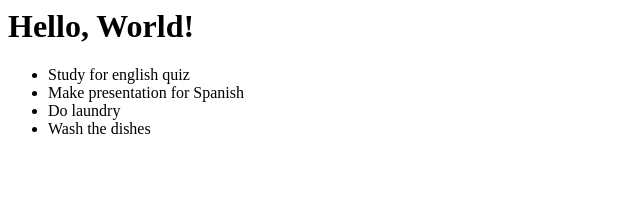
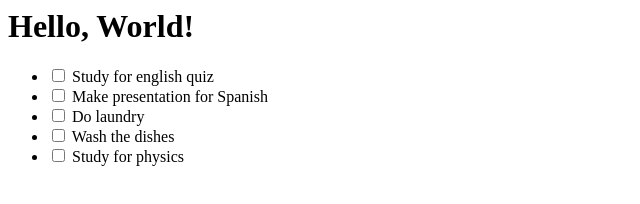
Before and after one commit to iLance1/todo_app_front_end, a plain HTML site: page index.html in a window 1280 px wide. Shown: the whole page, without its empty margins (0-640 px from the left). Drawn offline with Linux system fonts and the light colour scheme.

Commit message:
added checkboxes to the list

```diff
--- a/index.html
+++ b/index.html
@@ -3,12 +3,29 @@
   <head>
     <title>ToDo Listt</title>
   </head>
-  <h1>Hello, World!</h1>
-  <ul>
-<li>Study for english quiz</li>
-<li>Make presentation for Spanish</li>
-<li>Do laundry</li>
-<li>Wash the dishes</li>
-</ul>
+  <body>
+    <h1>Hello, World!</h1>
+    <ul>
+      <li>
+        <input type="checkbox">
+        Study for english quiz
+      </li>
+      <li>
+        <input type="checkbox">
+        Make presentation for Spanish
+      </li>
+      <li>
+        <input type="checkbox">
+        Do laundry
+      </li>
+      <li>
+        <input type="checkbox">
+        Wash the dishes
+      </li>
+      <li>
+        <input type="checkbox">
+        Study for physics
+      </li>
+    </ul>
   </body>
 </html>
```
